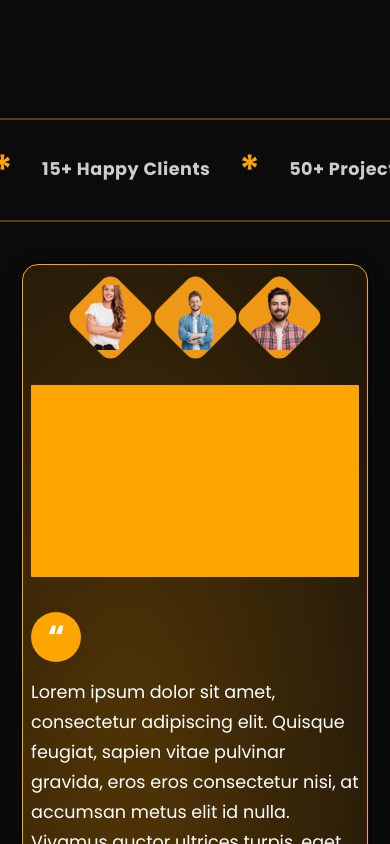
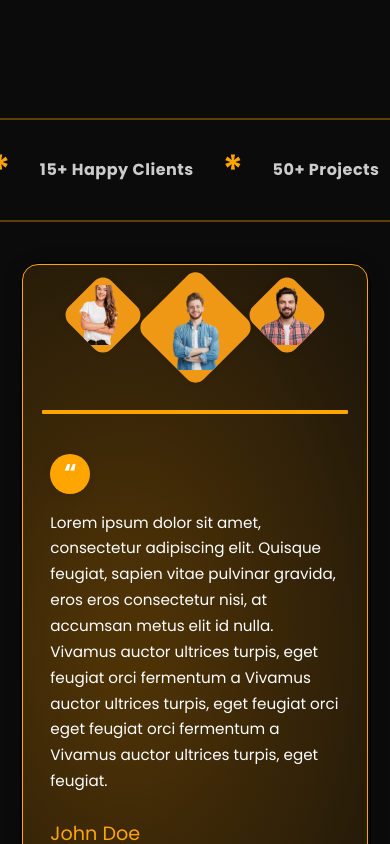
Before and after one commit to Wordroids/wordroids-web-site, a React (Create React App) app: page / in a window 390 px wide. Shown: the part 9160-10004 px from the top of the page. Built offline with nearby package versions, Linux system fonts and the light colour scheme; grey boxes are pictures that could not be loaded.

Commit message:
make the client section responsive

```diff
--- a/src/Components/clients/clients.css
+++ b/src/Components/clients/clients.css
@@ -1,41 +1,29 @@
 /* Stats Bar */
 .clients__stats-bar {
   width: 100%;
-  overflow: hidden; /* Hide anything outside the bar */
+  overflow: hidden;
   background: transparent;
-  position: relative; /* Needed for absolute positioning of track if used, or just for context */
   border-top: 2px solid #5e3f09;
   border-bottom: 2px solid #5e3f09;
   padding: 1rem 0;
-  box-sizing: border-box;
   margin-bottom: 2.5rem;
 }
 
 .clients__stats-bar-track {
-  display: flex; /* Use flex to control children and allow wrapping */
-  /* Remove white-space: nowrap; - not needed with flex, and can cause issues */
+  display: flex;
   align-items: center;
-  gap: 2.5rem; /* Space between individual stat items */
+  gap: 2.5rem;
   color: #ccc;
   font-size: 2.2rem;
   font-weight: 600;
   letter-spacing: 0.5px;
-
-  /* Important for continuous loop: */
-  /* Ensure the content itself stretches enough to fill two "screens" */
-  width: max-content; /* Allow the content to determine its width */
-  animation: clientsStatsMarquee 18s linear infinite; /* Adjust time for speed */
+  width: max-content;
+  animation: clientsStatsMarquee 18s linear infinite;
 }
 
 @keyframes clientsStatsMarquee {
-  0% {
-    transform: translateX(0);
-  }
-  /* The trick: move exactly half the width of the doubled content */
-  /* This ensures the second copy slides into place seamlessly */
-  100% {
-    transform: translateX(-50%); /* Move left to bring the second copy into view */
-  }
+  0% { transform: translateX(0); }
+  100% { transform: translateX(-50%); }
 }
 
 .clients__stats-sep {
@@ -44,27 +32,32 @@
   margin: 0 1rem;
 }
 
-/* Outer Orange Border */
+/* Outer Wrapper */
 .clients__outer-wrapper {
   border: 1.5px solid black;
   border-radius: 1.5rem;
   padding: 0.1rem;
   background: transparent;
+  width: 95%;
+  max-width: 1400px;
+  margin: 0 auto;
 }
 
 /* Testimonial Box */
 .clients__testimonial-box {
-  background:  radial-gradient(ellipse at 30% 60%, #4d3206 10%, #1a140a 100%);
+  background: radial-gradient(ellipse at 30% 60%, #4d3206 10%, #1a140a 100%);
   border-radius: 1rem;
   padding: 2.5rem 2rem;
   display: flex;
   align-items: center;
+  justify-content: space-between;
+  flex-wrap: wrap;
   gap: 2.5rem;
   box-shadow: 0 2px 24px rgba(0, 0, 0, 0.09);
   border: 1px solid orange;
 }
 
-/* Wrapper for images to keep them grouped */
+/* Image Row */
 .clients__images-wrapper {
   display: flex;
   flex-direction: column;
@@ -73,16 +66,15 @@
 
 .clients__images-row {
   display: flex;
-  flex-direction: row;
-  align-items: center;
   gap: 1.2rem;
+  justify-content: center;
 }
 
-/* Diamond shapes */
+/* Diamond Shapes */
 .clients__diamond {
   width: 90px;
   height: 90px;
-  background:  #ef9815;
+  background: #ef9815;
   display: flex;
   align-items: center;
   justify-content: center;
@@ -95,7 +87,6 @@
 .clients__diamond-large {
   width: 140px;
   height: 140px;
-  background: #ef9815;
 }
 
 .clients__diamond img {
@@ -105,27 +96,27 @@
   transform: rotate(-45deg);
 }
 
-/* Vertical orange line */
+/* Vertical Line */
 .clients__vertical-line {
   width: 2px;
   background-color: orange;
   height: 80px;
   border-radius: 1px;
+  margin: 0 1.5rem;
   align-self: stretch;
-  margin: 0 1.5rem;
   margin-top: 4rem;
-  padding-top:12rem ;
 }
 
-/* Testimonial content */
+/* Testimonial Text */
 .clients__testimonial-content {
   flex: 1;
   display: flex;
   flex-direction: column;
   justify-content: center;
+  min-width: 250px;
+  max-width: 700px;
 }
 
-/* Quotation mark circle */
 .clients__quote-circle {
   width: 50px;
   height: 50px;
@@ -142,19 +133,16 @@
   color: #fff;
   font-size: 2rem;
   font-weight: bold;
-  line-height: 1;
 }
 
-/* Testimonial paragraph */
 .clients__testimonial-content p {
   color: #fff;
   font-size: 1.1rem;
+  line-height: 1.7;
   margin-bottom: 1.5rem;
   text-align: left;
-  line-height: 1.7;
 }
 
-/* Author info */
 .clients__testimonial-author {
   display: flex;
   flex-direction: column;
@@ -172,36 +160,79 @@
   font-size: 1rem;
 }
 
-/* Responsive */
-@media screen and (max-width: 900px) {
+/* ===== Responsive Adjustments ===== */
+
+@media screen and (max-width: 1024px) {
   .clients__testimonial-box {
     flex-direction: column;
+    padding: 2rem 1.5rem;
     gap: 2rem;
-    padding: 2rem 1rem;
   }
+
   .clients__vertical-line {
     width: 100%;
     height: 4px;
     margin: 1rem 0;
   }
-  .clients__images-row {
-    justify-content: center;
+
+  .clients__testimonial-content p {
+    font-size: 1rem;
+  }
+
+  .clients__diamond {
+    width: 70px;
+    height: 70px;
+  }
+
+  .clients__diamond-large {
+    width: 100px;
+    height: 100px;
   }
 }
 
 @media screen and (max-width: 600px) {
-  /* Adjusted font size and gap for smaller screens for the marquee content */
   .clients__stats-bar-track {
-    font-size: 1.1rem;
+    font-size: 1rem;
     gap: 0.8rem;
   }
+
   .clients__testimonial-box {
-    padding: 1.2rem 0.5rem;
-    gap: 1.2rem;
+    padding: 1.2rem;
+    gap: 1.5rem;
   }
-  .clients__diamond,
+
+  .clients__testimonial-content {
+    padding: 0 0.5rem;
+  }
+
+  .clients__testimonial-content p {
+    font-size: 0.95rem;
+  }
+
+  .clients__diamond {
+    width: 60px;
+    height: 60px;
+  }
+
   .clients__diamond-large {
-    width: 65px;
-    height: 65px;
+    width: 85px;
+    height: 85px;
+  }
+
+  .clients__quote-circle {
+    width: 40px;
+    height: 40px;
+  }
+
+  .clients__quote-mark {
+    font-size: 1.5rem;
+  }
+
+  .clients__testimonial-name {
+    font-size: 1.2rem;
+  }
+
+  .clients__testimonial-role {
+    font-size: 0.9rem;
   }
 }
```
